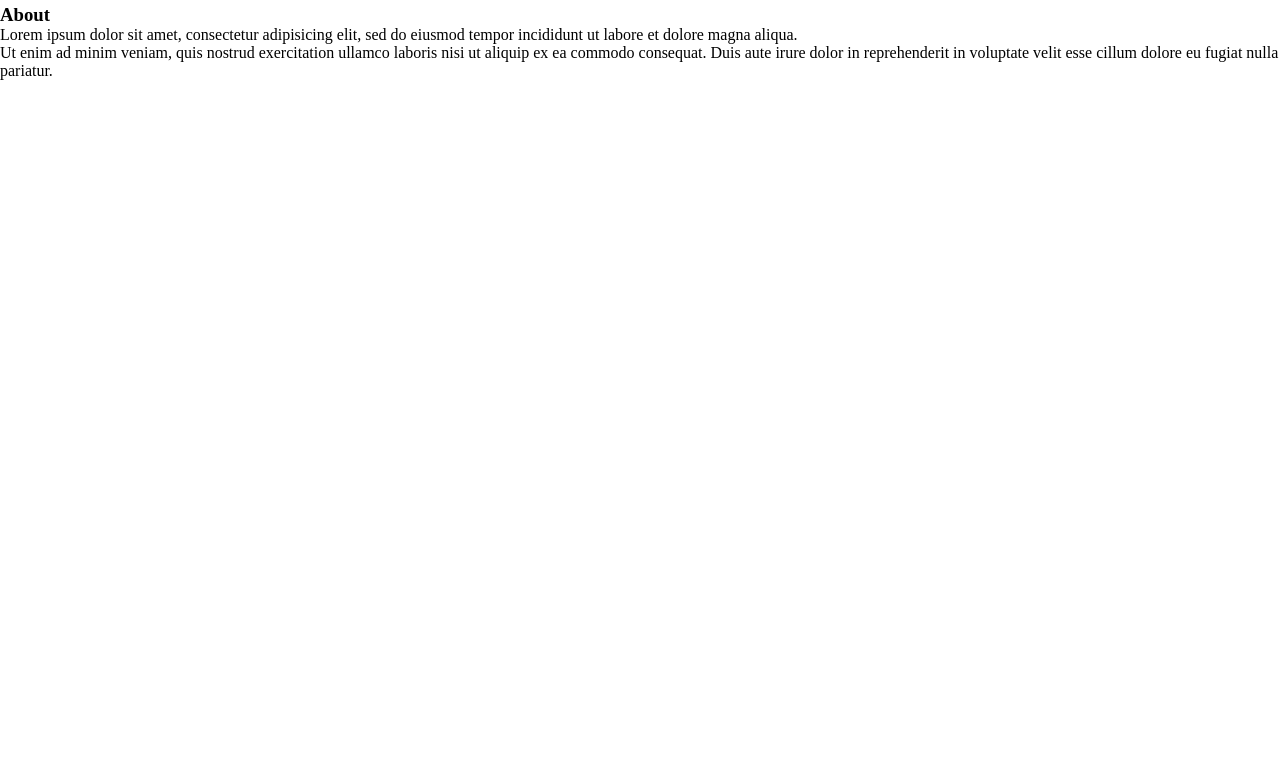
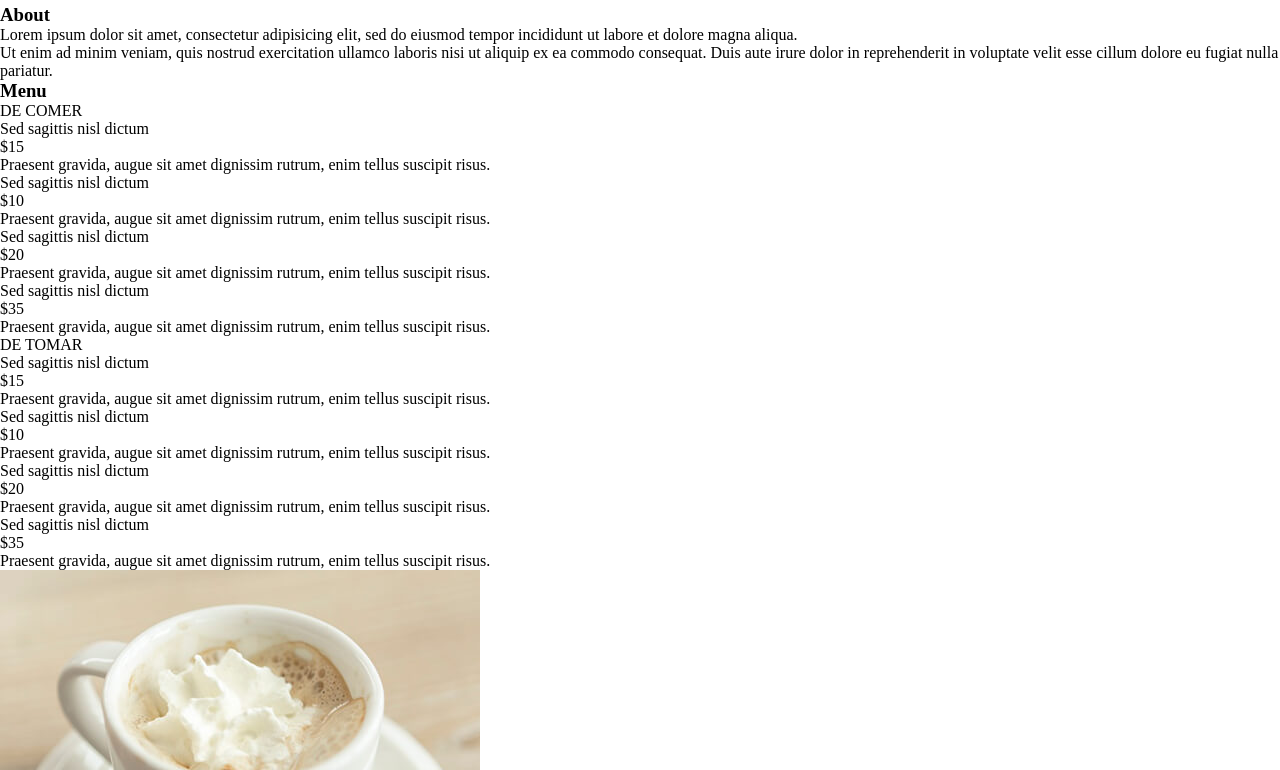
Before and after one commit to mined-academy/course_pro_web_design_from_zero_11, a plain HTML site: page index.html in a window 1280 px wide. Shown: the part 545-1315 px from the top of the page. Before the commit the page ends 800 px from the top, so only its background shows below. Drawn offline with Linux system fonts and the light colour scheme.

Commit message:
added main and gallery HTML sections

```diff
--- a/index.html
+++ b/index.html
@@ -37,8 +37,97 @@
                 </article>
             </div>
         </section>
-        <section class="menu"></section>
-        <section class="gallery"></section>
+
+        <section class="menu">
+            <div class="container">
+                <h3 class="title" id="meals">Menu</h3>
+                <div class="menu-container">
+                    <div class="menu-container2">
+                        <article>
+                            <p class="category">DE COMER</p>
+                            <div class="meal">
+                                <p class="name">Sed sagittis nisl dictum</p>
+                                <p class="price">$15</p>
+                                <p class="description">Praesent gravida, augue sit amet dignissim rutrum, enim tellus suscipit risus.</p>
+                            </div>
+
+                            <div class="meal">
+                                <p class="name">Sed sagittis nisl dictum</p>
+                                <p class="price">$10</p>
+                                <p class="description">Praesent gravida, augue sit amet dignissim rutrum, enim tellus suscipit risus.</p>
+                            </div>
+
+                            <div class="meal">
+                                <p class="name">Sed sagittis nisl dictum</p>
+                                <p class="price">$20</p>
+                                <p class="description">Praesent gravida, augue sit amet dignissim rutrum, enim tellus suscipit risus.</p>
+                            </div>
+
+                            <div class="meal">
+                                <p class="name">Sed sagittis nisl dictum</p>
+                                <p class="price">$35</p>
+                                <p class="description">Praesent gravida, augue sit amet dignissim rutrum, enim tellus suscipit risus.</p>
+                            </div>
+                        </article>
+
+                        <article>
+                            <p class="category">DE TOMAR</p>
+                            <div class="meal">
+                                <p class="name">Sed sagittis nisl dictum</p>
+                                <p class="price">$15</p>
+                                <p class="description">Praesent gravida, augue sit amet dignissim rutrum, enim tellus suscipit risus.</p>
+                            </div>
+
+                            <div class="meal">
+                                <p class="name">Sed sagittis nisl dictum</p>
+                                <p class="price">$10</p>
+                                <p class="description">Praesent gravida, augue sit amet dignissim rutrum, enim tellus suscipit risus.</p>
+                            </div>
+
+                            <div class="meal">
+                                <p class="name">Sed sagittis nisl dictum</p>
+                                <p class="price">$20</p>
+                                <p class="description">Praesent gravida, augue sit amet dignissim rutrum, enim tellus suscipit risus.</p>
+                            </div>
+
+                            <div class="meal">
+                                <p class="name">Sed sagittis nisl dictum</p>
+                                <p class="price">$35</p>
+                                <p class="description">Praesent gravida, augue sit amet dignissim rutrum, enim tellus suscipit risus.</p>
+                            </div>
+                        </article>
+                    </div>
+                </div>
+            </div>
+        </section>
+
+        <section class="gallery" id="gallery">
+            <div class="photo">
+                <img src="img/1.jpg" alt="">
+            </div>
+            <div class="photo">
+                <img src="img/2.jpg" alt="">
+            </div>
+            <div class="photo">
+                <img src="img/3.jpg" alt="">
+            </div>
+            <div class="photo">
+                <img src="img/4.jpg" alt="">
+            </div>
+            <div class="photo">
+                <img src="img/5.jpg" alt="">
+            </div>
+            <div class="photo">
+                <img src="img/6.jpg" alt="">
+            </div>
+            <div class="photo">
+                <img src="img/7.jpg" alt="">
+            </div>
+            <div class="photo">
+                <img src="img/8.jpg" alt="">
+            </div>
+        </section>
+
         <section class="address"></section>
     </section>
 </body>
```
